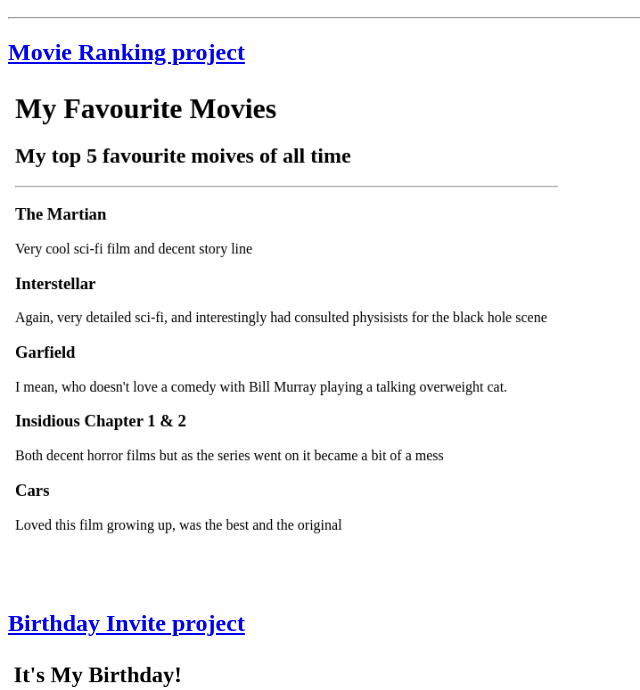
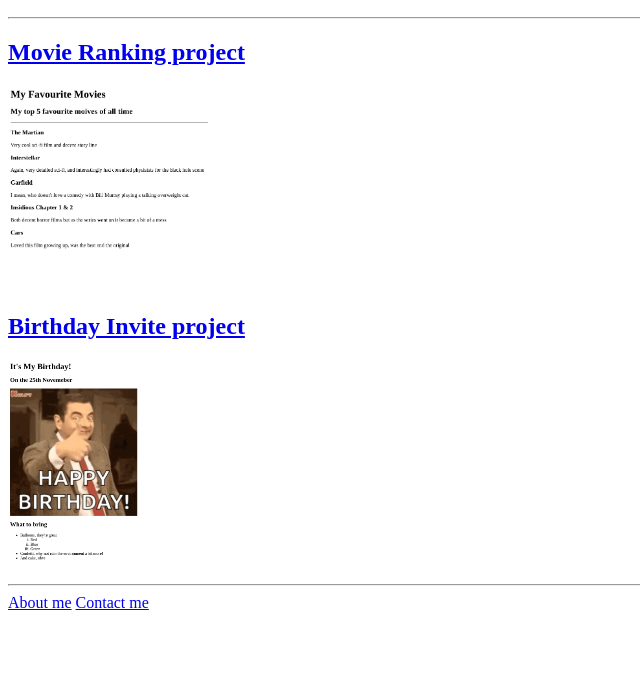
Before and after one commit to Djastro11/html-portfolio, a plain HTML site: page index.html in a window 1280 px wide. Shown: the part 110-800 px from the top of the page, without its empty margins (0-640 px from the left). Drawn offline with Linux system fonts and the light colour scheme.

Commit message:
Update index.html

```diff
--- a/index.html
+++ b/index.html
@@ -12,12 +12,12 @@
     <hr/>
     <p>
         <h2><a href="./public/MovieRanking.html">Movie Ranking project</a></h2>
-        <img src="./assets/images/movies.png" alt="screenshot of movie ranking project" width="550"/>
+        <img src="./assets/images/movies.png" alt="screenshot of movie ranking project" width="200"/>
     </p>
     <br/>
     <p>
         <h2><a href="./public/BirthdayProject.html">Birthday Invite project</progress></a></h2>
-        <img src="./assets/images/birthday.png" width="550" alt="screenshot of birthday invite project">
+        <img src="./assets/images/birthday.png" width="200" alt="screenshot of birthday invite project">
     </p>
     <hr/>
     <a href="./public/about.html">About me</a>
```
